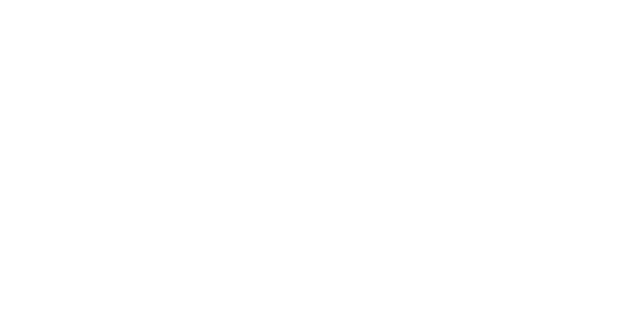
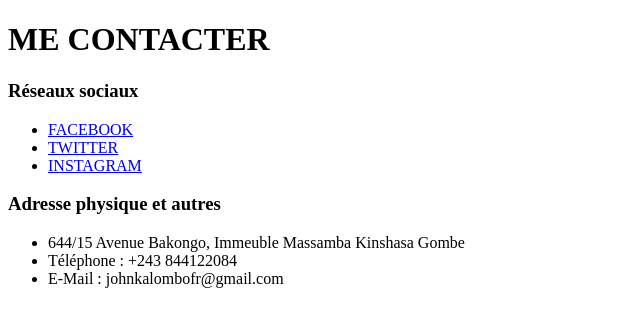
Before and after one commit to jknweb/portfolio, a plain HTML site: page contact.html in a window 1280 px wide. Shown: the whole page, without its empty margins (0-640 px from the left). Drawn offline with Linux system fonts and the light colour scheme.

Commit message:
Ajout Lien page contact

```diff
--- a/contact.html
+++ b/contact.html
@@ -0,0 +1,25 @@
+<!DOCTYPE html>
+<html lang="en">
+<head>
+    <meta charset="UTF-8">
+    <meta http-equiv="X-UA-Compatible" content="IE=edge">
+    <meta name="viewport" content="width=device-width, initial-scale=1.0">
+    <title>Kalombo John - Me contacter</title>
+</head>
+<body>
+    <h1>ME CONTACTER</h1>
+    <h3>Réseaux sociaux</h3>
+    <ul>
+        <li><a href="https://web.facebook.com/jokangal" target="BLANK">FACEBOOK</a></li>
+        <li><a href="#">TWITTER</a></li>
+        <li><a href="https://www.instagram.com/topinfos24/" target="BLANK">INSTAGRAM</a></li>
+    </ul>
+
+    <h3>Adresse physique et autres</h3>
+    <ul>
+        <li>644/15 Avenue Bakongo, Immeuble Massamba Kinshasa Gombe</li>
+        <li>Téléphone : +243 844122084</li>
+        <li>E-Mail : johnkalombofr@gmail.com</li>
+    </ul>
+</body>
+</html>
```
Also changed, not shown: index.html (+1 -0 lines), images/jkhnKalombo.JPG (added).
